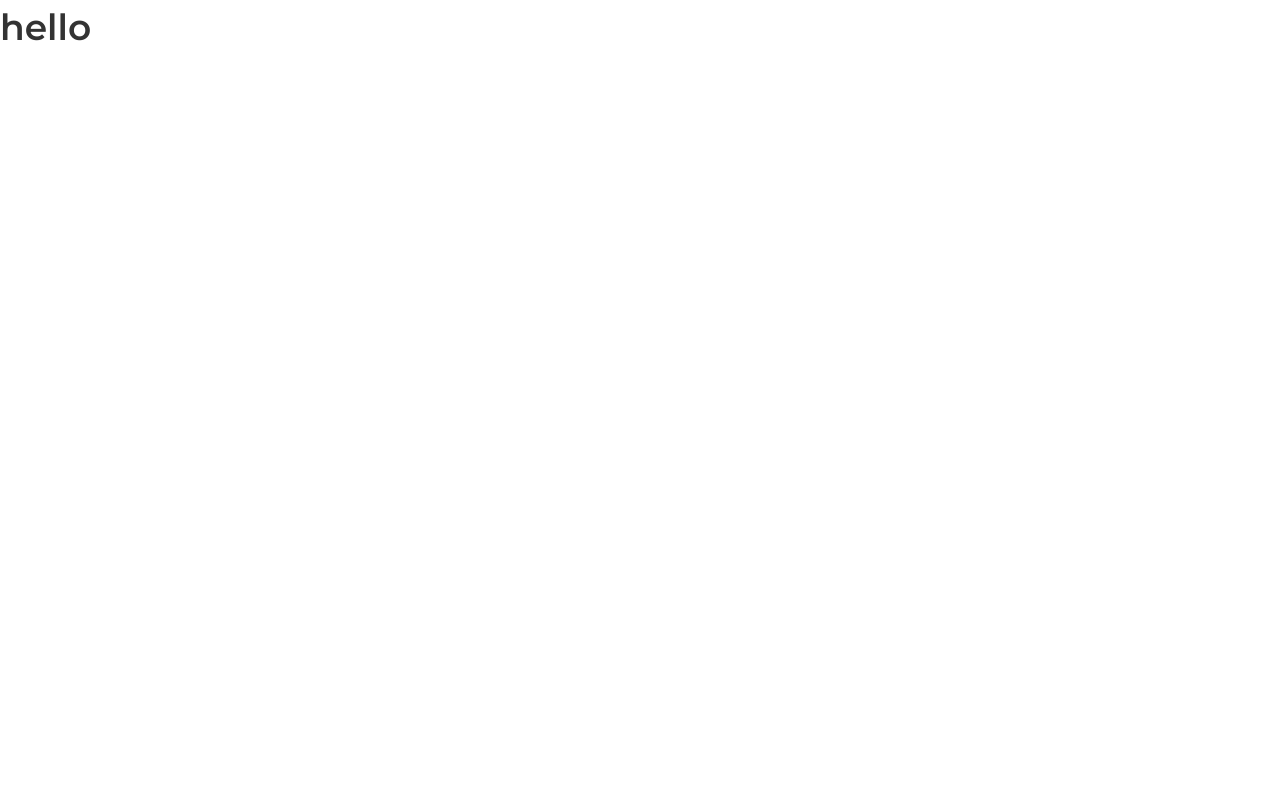
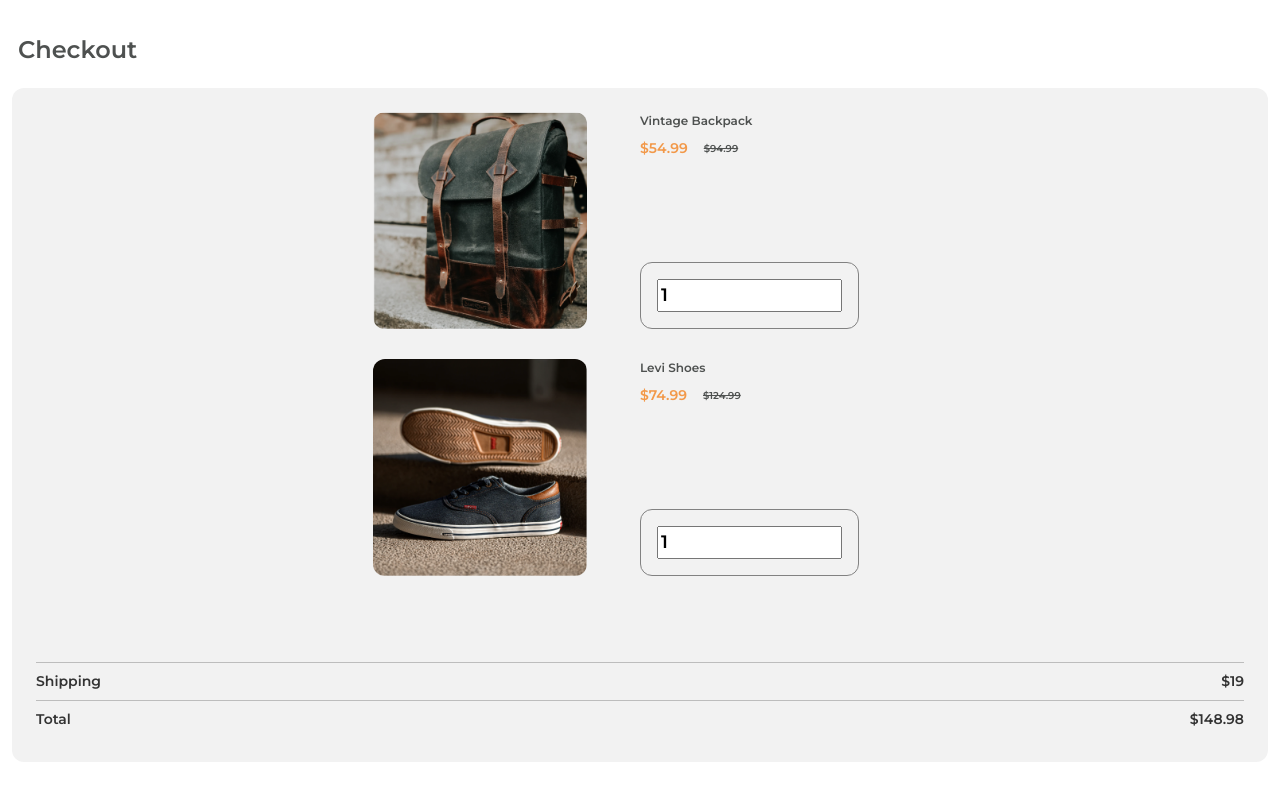
Before and after one commit to adiah-dev-challenges/checkout, a plain HTML site: page index.html in a window 1280 px wide. Drawn offline with Linux system fonts and the light colour scheme.

Commit message:
Style the order summary component

```diff
--- a/index.html
+++ b/index.html
@@ -16,6 +16,60 @@
     <link rel="stylesheet" href="dist/style.css">
   </head>
   <body>
-    <h1>hello</h1>
+    <main class="checkout">
+      <h1 class="checkout__title">Checkout</h1>
+
+      <div class="order">
+        <!-- could use an item wrapper here -->
+        <div class="item-wrapper">
+          <div class="item">
+            <img src="./img/photo1.png" alt="Vintage backpack" class="item__img">
+            <div class="item__data">
+              <p class="item__name">Vintage Backpack</p>
+              <div class="item__price">
+                <p class="item__price-discounted">$54.99</p>
+                <p class="item__price-original">$94.99</p>
+              </div>
+              <!-- number input with buttons -->
+              <div class="item__count">
+                <!-- <button id="dec">-</button> -->
+                <input type="number" name="quantity" id="quantity" min="0" placeholder="0" value="1">
+                <!-- <button id="inc">+</button> -->
+              </div>
+            </div>
+          </div>
+          <div class="item">
+            <img src="./img/photo2.png" alt="Levi shoes" class="item__img">
+            <div class="item__data">
+              <p class="item__name">Levi Shoes</p>
+              <div class="item__price">
+                <p class="item__price-discounted">$74.99</p>
+                <p class="item__price-original">$124.99</p>
+              </div>
+              <!-- number input with buttons -->
+              <div class="item__count">
+                <!-- <button id="dec">-</button> -->
+                <input type="number" name="quantity" id="quantity" min="0" placeholder="0" value="1">
+                <!-- <button id="inc">+</button> -->
+              </div>
+            </div>
+          </div>
+        </div>
+
+        <div class="costs-wrapper">
+          <div class="cost">
+            <p class="cost__label">Shipping</p>
+            <p class="cost__amount">$19</p>
+          </div>
+
+          <div class="cost">
+            <p class="cost__label">Total</p>
+            <p class="cost__amount">$148.98</p>
+          </div>
+        </div>
+
+      </div>
+
+    </main>
   </body>
 </html>
--- a/sass/layout/_main.scss
+++ b/sass/layout/_main.scss
@@ -1,41 +1,109 @@
 @use '../abstracts' as abs;
 
-.gallery {
-	padding-inline: 0.75rem;
-	display: grid;
-	grid-template-columns: 1fr 1fr 1fr;
-	grid-template-columns: 1fr 1fr 1fr;
-	grid-template-areas:
-		'one	two		two'
-		'three	three	four'
-		'six	five 	four';
-	gap: 0.75rem;
-	align-items: stretch;
-	margin-bottom: 2.625rem;
+.checkout {
 
-	@include abs.breakpoint(medium) {
-		width: 66%;
-		max-width: abs.rem(960);
-		margin-inline: auto;
-		margin-bottom: 8.375rem;
-		gap: 2rem 2.25rem;
+	&__title {
+		margin-top: 2rem;
+		margin-bottom: 1.25rem;
+		margin-left: 1.125rem;
+		font-size: 1.5rem;
+		color: var(--clr-dark-gray);
+	}
+}
+
+.order {
+	margin-inline: 0.75rem;
+	padding: 1.5rem;
+	background-color: var(--clr-gray-bg);
+	border-radius: 0.75rem;
+
+	display: flex;
+	flex-direction: column;
+	align-items: center;
+}
+
+.item-wrapper {
+	margin-bottom: 5.4rem;
+	display: flex;
+	flex-direction: column;
+	gap: 1.875rem;
+}
+
+.item {
+	display: flex;
+	gap: 10%;
+
+	&__img {
+		width: 40%;
+		border-radius: 0.75rem;
 	}
 
-	&__img {
+	&__data {
+		width: 50%;
+		display: flex;
+		flex-direction: column;
+	}
+
+	&__name {
+		color: var(--clr-dark-gray);
+		font-size: 0.75rem;
+		margin-bottom: 0.5rem;
+	}
+
+	&__price {
+		display: flex;
+		align-items: center;
+		gap: 1rem;
+
+		&-discounted {
+			color: var(--clr-orange);
+			font-size: 0.875rem;
+		}
+
+		&-original {
+			color: var(--clr-dark-gray);
+			font-size: 0.625rem;
+			text-decoration: line-through;
+		}
+	}
+
+	&__count {
+		// Style the outer container
+		display: inline-flex;
+		border: 1px solid var(--clr-placeholder);
 		border-radius: 0.75rem;
+		padding: 1rem;
+		margin-top: auto;
+		width: 82%;
 
-		&--1 { grid-area: one; }
 
-		&--2 { grid-area: two; }
+		// Get rid of default arrow buttons
+		input[type='number'] {
+			-webkit-appearance: textfield;
+			-moz-appearance: textfield;
+			appearance: textfield;
+			width: 100%;
+		}
 
-		&--3 { grid-area: three; }
+		input[type='number']::-webkit-inner-spin-button,
+		input[type='number']::-webkit-outer-spin-button {
+			-webkit-appearance: none;
+		}
 
-		&--4 { grid-area: four; }
 
-		&--5 { grid-area: five; }
+	}
+}
 
-		&--6 { grid-area: six; }
-	}
+.costs-wrapper {
+	width: 100%;
+}
+
+.cost {
+	border-top: 1px solid #bdbdbd;
+	padding-block: 0.5rem;
+	font-size: 0.875rem;
+	display: flex;
+	justify-content: space-between;
 }
 
 .footer {
```
Also changed, not shown: dist/style.css, 1 other file.
